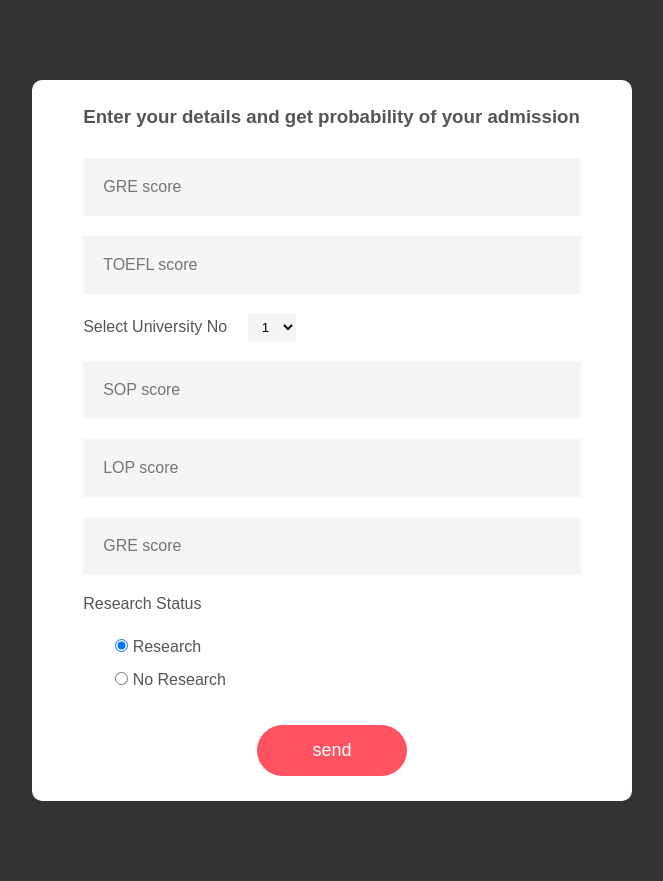
After one commit to suresh475330/University_admission_prediction, a Flask app: page /predictionForm in a window 1280 px wide. The commit adds this page. Shown: the whole page, without its empty margins (308-971 px from the left). Run offline with Flask 2, Linux system fonts and the light colour scheme; parts of the project's set-up code (start-up, migrations or seed data) failed here and were passed over.

Commit message:
complect app 2

```diff
--- a/app.py
+++ b/app.py
@@ -8,17 +8,21 @@ model = pickle.load(open('./mlTraining/university.pkl','rb'))
 def index():
     return render_template('home.html')
 
+@app.route('/predictionForm',methods=['GET'])
+def predictionForm():
+    return render_template('form.html')
+
 
 
 @app.route('/result',methods=['POST'])
 def result():
 
-    min = [290.0, 92.0, 1.0, 1.0, 1.0, 6.8, 0.0]
-    max = [340.0, 120.0, 5.0, 5.0, 5.0, 9.92, 1.0]
 
     # userData = [337,118,4,4.5,4.5,9.65,1]  # This values have chance
     # userData = [220,50,2,1,3,8,0]  # This values don't have chance
 
+    min = [290.0, 92.0, 1.0, 1.0, 1.0, 6.8, 0.0]
+    max = [340.0, 120.0, 5.0, 5.0, 5.0, 9.92, 1.0]
 
     k = [float(x) for x in request.form.values()]
     p = []
@@ -39,4 +43,4 @@ def result():
 
 
 if __name__ == '__main__':
-    app.run(debug=False)
+    app.run(debug=True)
--- /dev/null
+++ b/templates/form.html
@@ -0,0 +1,58 @@
+<!DOCTYPE html>
+<html lang="en">
+
+<head>
+    <meta charset="UTF-8">
+    <meta http-equiv="X-UA-Compatible" content="IE=edge">
+    <meta name="viewport" content="width=device-width, initial-scale=1.0">
+    <title>University admission prediction system</title>
+    <link rel="stylesheet" href="../static/style/form.css">
+</head>
+
+<body>
+    <div class="container">
+        <form action="{{ url_for('result')}}" method="post" enctype="application/x-www-form-urlencoded">
+
+            <h3>Enter your details and get probability of your admission</h3>
+
+            <input type="number" name="GRE" placeholder="GRE score" required>
+            <input type="number" name="TOEFL" placeholder="TOEFL score" required>
+
+            <div class="select">
+                <label for="universityNo">Select University No</label>
+                <select class="select-option" name="universityNo" id="universityNo" required>
+                    <option value="1">1</option>
+                    <option value="2">2</option>
+                    <option value="3">3</option>
+                    <option value="4">4</option>
+                    <option value="5">5</option>
+                </select>
+            </div>
+
+            <input type="number" name="SOP" placeholder="SOP score" required>
+            <input type="number" name="LOR" placeholder="LOP score" required>
+            <input type="number" name="CGPA" placeholder="GRE score" required>
+
+
+            <div class="radio">
+                <p>Research Status</p>
+
+                <div class="radio-options">
+
+                    <input type="radio" id="research" name="research" value="1" checked required>
+                    <label for="research">Research</label>
+                    <br>
+                    <input type="radio" id="research" name="research" value="0" required>
+                    <label for="research">No Research</label>
+                </div>
+            </div>
+
+            <button type="submit">send</button>
+        </form>
+
+    </div>
+
+
+</body>
+
+</html>
```
Also changed, not shown: static/requirements.txt (added, +13 -0 lines), templates/home.html (+15 -61 lines), templates/result.html (+18 -2 lines).
